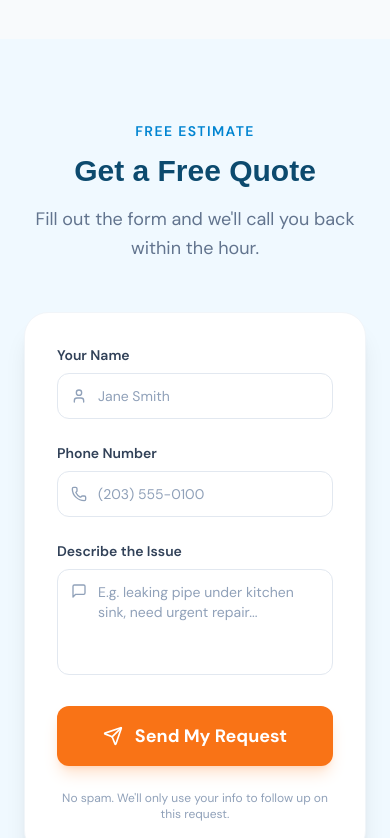
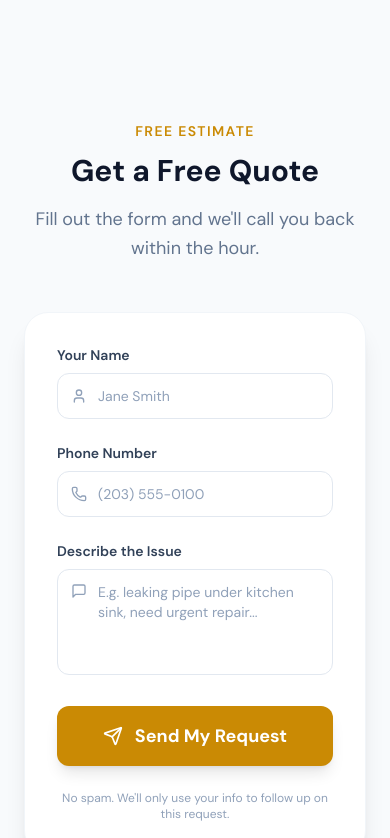
Before and after one commit to hydrogencee/template-plumber-v1, a Next.js app: page / in a window 390 px wide. Shown: the part 2020-2858 px from the top of the page. Built offline with nearby package versions, Linux system fonts and the light colour scheme; no server answers.

Commit message:
fix: per-site theme tokens, CSS vars, real reviews, no fabricated data

```diff
--- a/src/components/ContactForm.tsx
+++ b/src/components/ContactForm.tsx
@@ -7,7 +7,7 @@ export function ContactForm() {
   const action = formspreeId ? `https://formspree.io/f/${formspreeId}` : '#';
 
   return (
-    <section className="py-20 px-6 bg-[#F0F9FF]">
+    <section className="py-20 px-6 bg-slate-50">
       <div className="max-w-2xl mx-auto">
         <motion.div
           initial={{ opacity: 0, y: 20 }}
@@ -16,13 +16,13 @@ export function ContactForm() {
           transition={{ duration: 0.6 }}
           className="text-center mb-12"
         >
-          <span className="inline-block text-sky-600 font-semibold text-sm tracking-widest uppercase mb-3">
+          <span
+            className="inline-block font-semibold text-sm tracking-widest uppercase mb-3"
+            style={{ color: 'var(--hs-accent)' }}
+          >
             Free Estimate
           </span>
-          <h2
-            className="text-3xl sm:text-4xl font-bold text-[#0c4a6e] mb-4"
-            style={{ fontFamily: 'Lexend, sans-serif' }}
-          >
+          <h2 className="text-3xl sm:text-4xl font-bold text-slate-900 mb-4">
             Get a Free Quote
           </h2>
           <p className="text-slate-500 text-lg leading-relaxed">
@@ -53,7 +53,7 @@ export function ContactForm() {
                     type="text"
                     required
                     placeholder="Jane Smith"
-                    className="w-full pl-10 pr-4 py-3 border border-slate-200 rounded-xl text-slate-800 placeholder:text-slate-400 focus:outline-none focus:ring-2 focus:ring-sky-400 focus:border-transparent transition-all duration-200 text-sm"
+                    className="w-full pl-10 pr-4 py-3 border border-slate-200 rounded-xl text-slate-800 placeholder:text-slate-400 focus:outline-none focus:ring-2 focus:ring-slate-300 focus:border-transparent transition-all duration-200 text-sm"
                   />
                 </div>
               </div>
@@ -70,7 +70,7 @@ export function ContactForm() {
                     type="tel"
                     required
                     placeholder="(203) 555-0100"
-                    className="w-full pl-10 pr-4 py-3 border border-slate-200 rounded-xl text-slate-800 placeholder:text-slate-400 focus:outline-none focus:ring-2 focus:ring-sky-400 focus:border-transparent transition-all duration-200 text-sm"
+                    className="w-full pl-10 pr-4 py-3 border border-slate-200 rounded-xl text-slate-800 placeholder:text-slate-400 focus:outline-none focus:ring-2 focus:ring-slate-300 focus:border-transparent transition-all duration-200 text-sm"
                   />
                 </div>
               </div>
@@ -88,7 +88,7 @@ export function ContactForm() {
                   rows={4}
                   required
                   placeholder="E.g. leaking pipe under kitchen sink, need urgent repair..."
-                  className="w-full pl-10 pr-4 py-3 border border-slate-200 rounded-xl text-slate-800 placeholder:text-slate-400 focus:outline-none focus:ring-2 focus:ring-sky-400 focus:border-transparent transition-all duration-200 text-sm resize-none"
+                  className="w-full pl-10 pr-4 py-3 border border-slate-200 rounded-xl text-slate-800 placeholder:text-slate-400 focus:outline-none focus:ring-2 focus:ring-slate-300 focus:border-transparent transition-all duration-200 text-sm resize-none"
                 />
               </div>
             </div>
@@ -97,7 +97,8 @@ export function ContactForm() {
               type="submit"
               whileHover={{ scale: 1.02 }}
               whileTap={{ scale: 0.98 }}
-              className="w-full flex items-center justify-center gap-3 bg-[#F97316] hover:bg-[#ea6c0a] text-white font-bold px-8 py-4 rounded-xl text-lg transition-colors duration-200 shadow-lg shadow-orange-500/20 cursor-pointer"
+              className="w-full flex items-center justify-center gap-3 text-white font-bold px-8 py-4 rounded-xl text-lg transition-opacity duration-200 hover:opacity-90 shadow-lg cursor-pointer"
+              style={{ backgroundColor: 'var(--hs-accent)' }}
             >
               <Send className="w-5 h-5" />
               Send My Request
```
